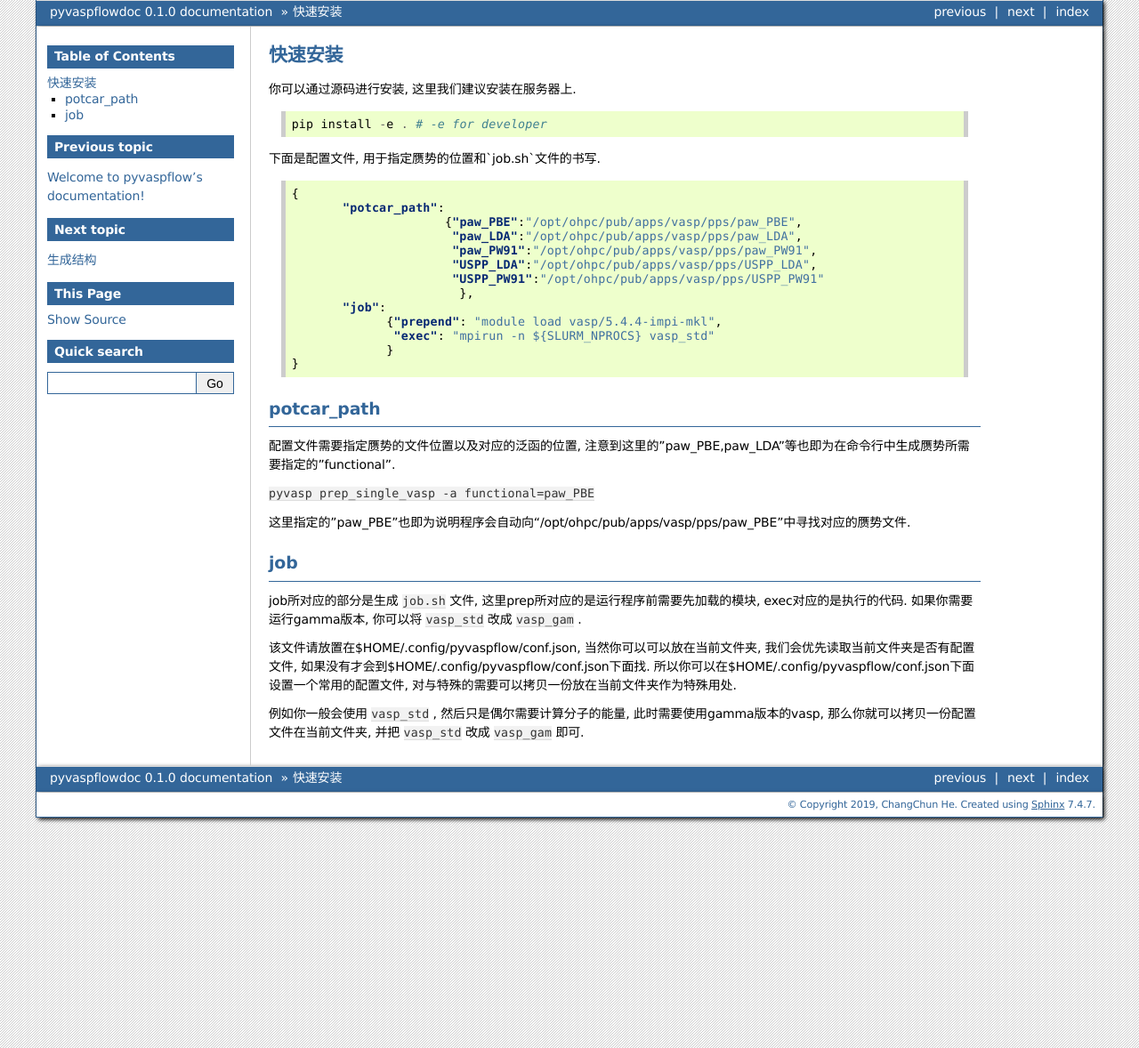
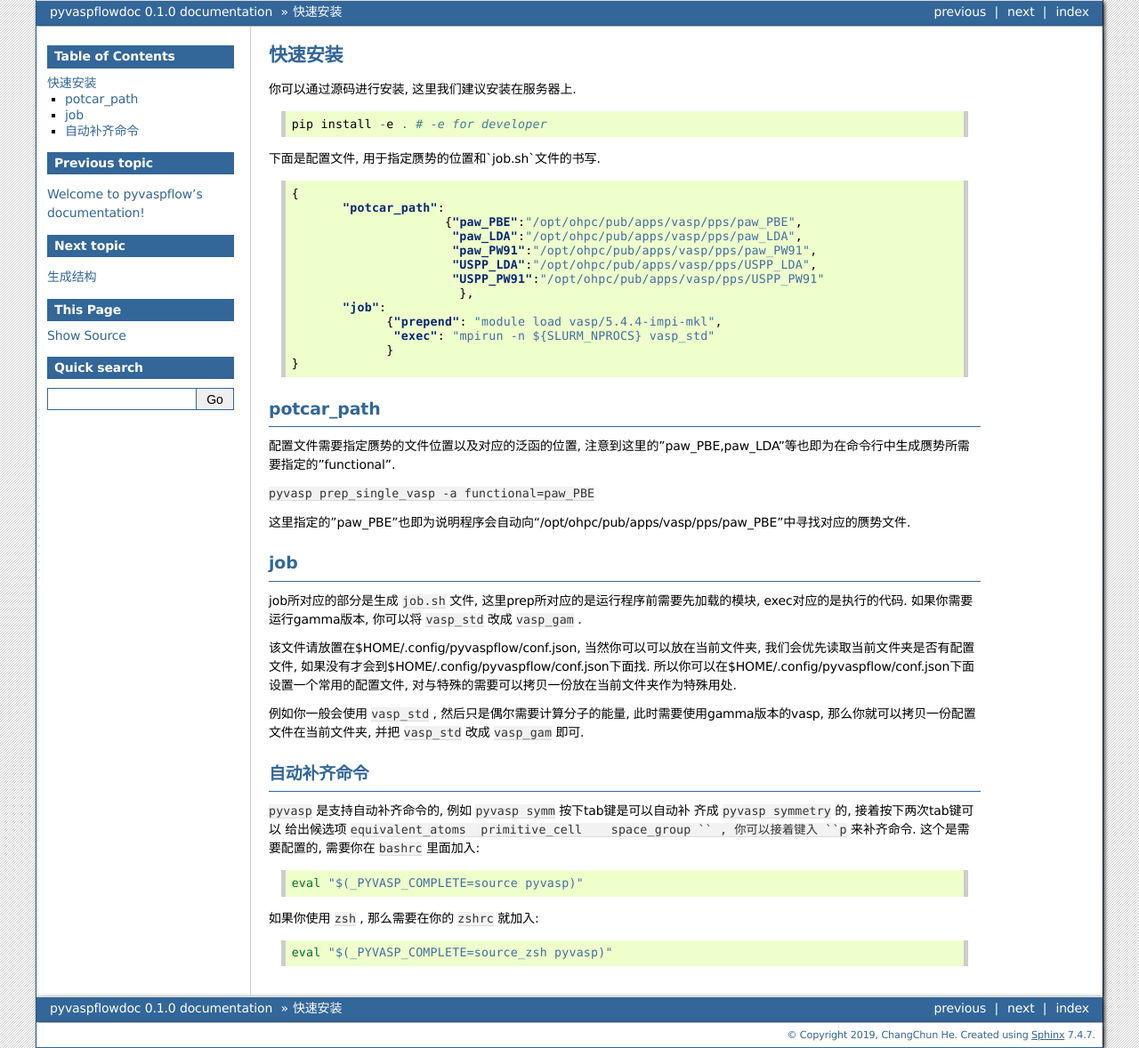
Before and after one commit to ChangChunHe/pyvaspflow, a Sphinx documentation site: the page built from docs/source/installation.rst, in a window 1280 px wide. Shown: the whole page at 89% size. Built offline with Sphinx 7.4.7, drawn with Linux system fonts in a browser that asks for light colours.

Commit message:
add autocompletion docs

```diff
--- a/docs/source/installation.rst
+++ b/docs/source/installation.rst
@@ -45,3 +45,17 @@ job所对应的部分是生成 ``job.sh`` 文件, 这里prep所对应的是运
 该文件请放置在$HOME/.config/pyvaspflow/conf.json, 当然你可以可以放在当前文件夹, 我们会优先读取当前文件夹是否有配置文件, 如果没有才会到$HOME/.config/pyvaspflow/conf.json下面找. 所以你可以在$HOME/.config/pyvaspflow/conf.json下面设置一个常用的配置文件, 对与特殊的需要可以拷贝一份放在当前文件夹作为特殊用处.
 
 例如你一般会使用 ``vasp_std`` , 然后只是偶尔需要计算分子的能量, 此时需要使用gamma版本的vasp, 那么你就可以拷贝一份配置文件在当前文件夹, 并把 ``vasp_std`` 改成 ``vasp_gam`` 即可.
+
+
+自动补齐命令
+===============
+``pyvasp`` 是支持自动补齐命令的, 例如 ``pyvasp symm`` 按下tab键是可以自动补
+齐成 ``pyvasp symmetry`` 的, 接着按下两次tab键可以
+给出候选项 ``equivalent_atoms  primitive_cell    space_group `` , 你可以接着键入 ``p`` 来补齐命令.
+这个是需要配置的, 需要你在 ``bashrc`` 里面加入::
+
+    eval "$(_PYVASP_COMPLETE=source pyvasp)"
+
+如果你使用 ``zsh`` , 那么需要在你的 ``zshrc`` 就加入::
+
+    eval "$(_PYVASP_COMPLETE=source_zsh pyvasp)"
```
